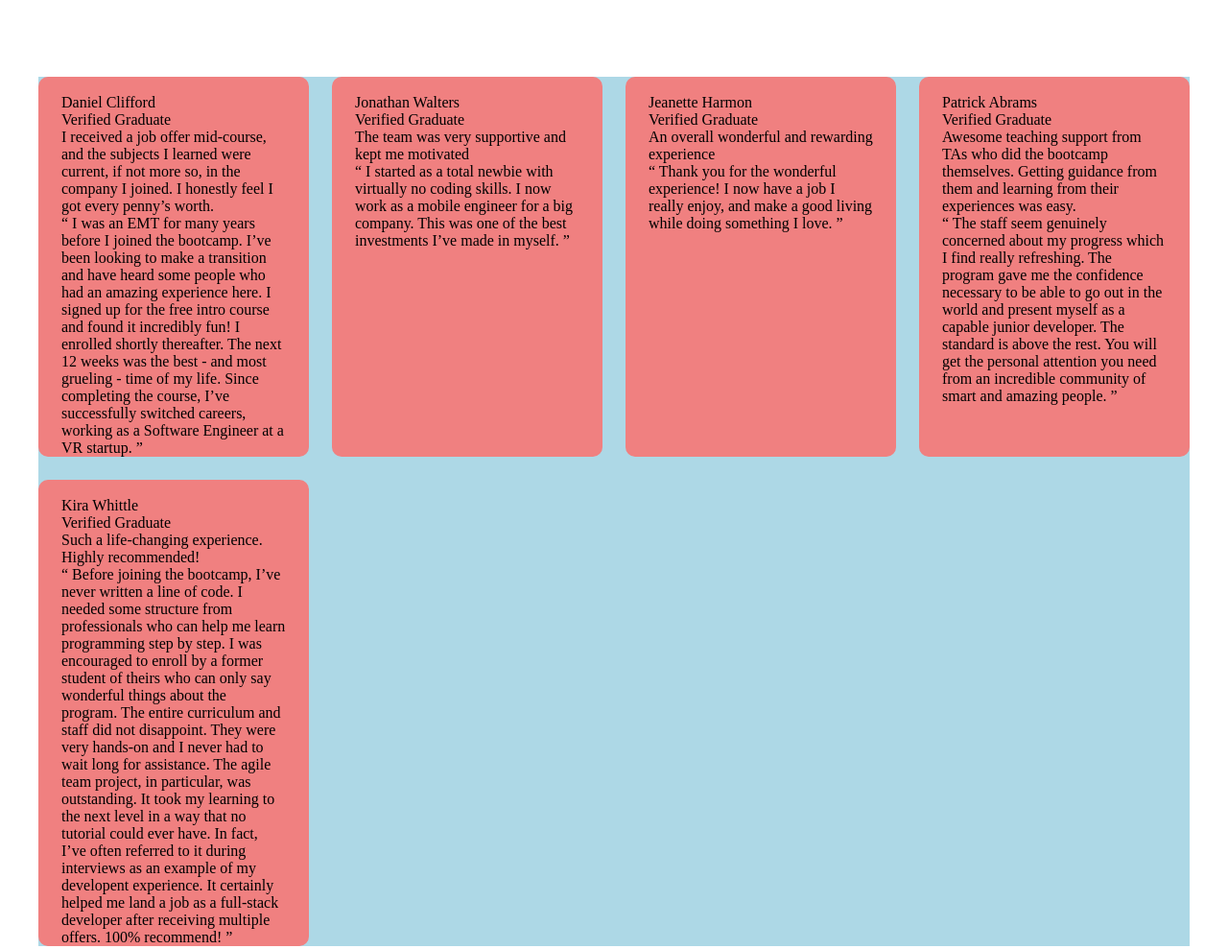
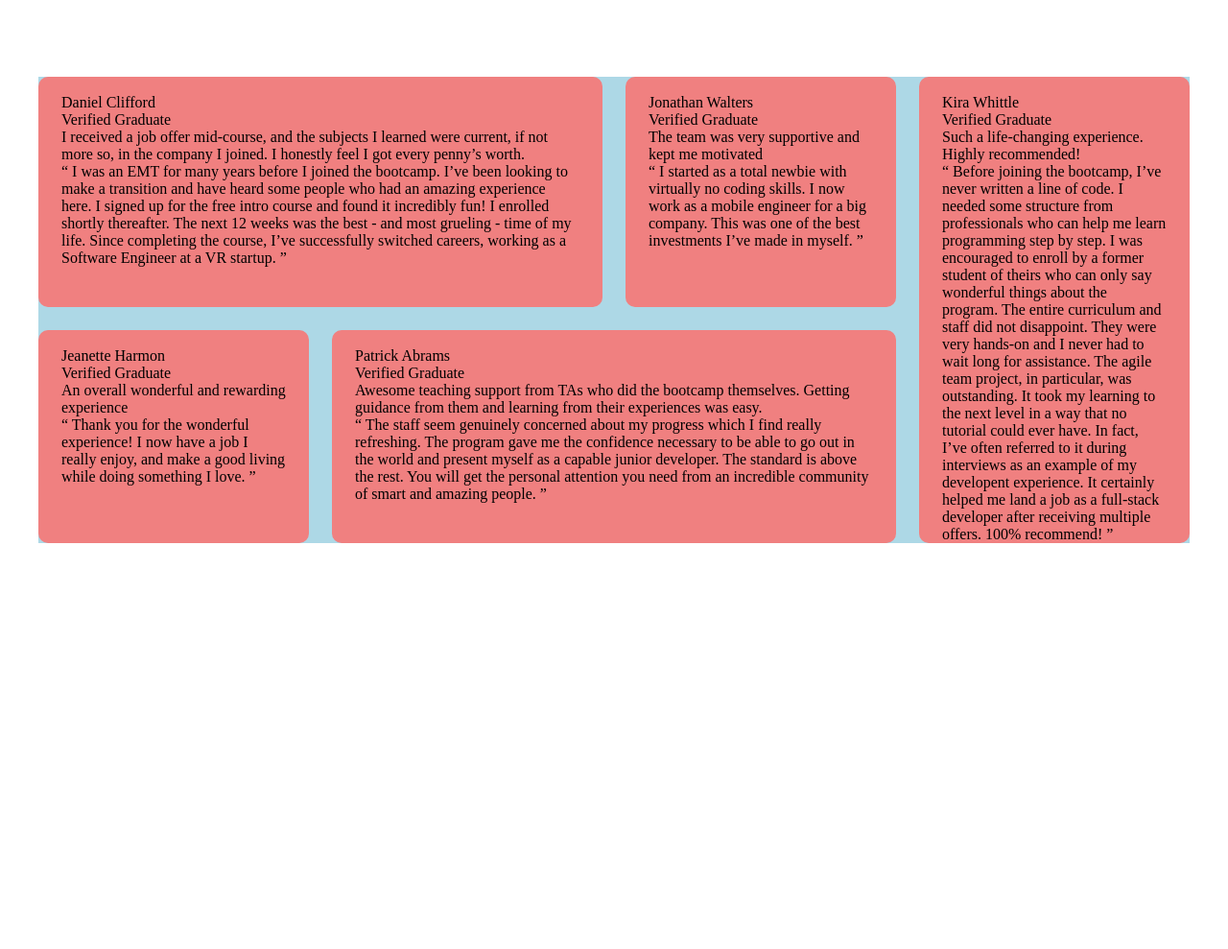
Before and after one commit to RayaneBengaoui/FM_challenge6_testimonials_grid, a plain HTML site: page index.html in a window 1280 px wide. Shown: the whole page at 96% size. After the commit the page ends 800 px from the top, so only its background shows below. Drawn offline with Linux system fonts and the light colour scheme.

Commit message:
Positionning cards with grid column/row

```diff
--- a/index.html
+++ b/index.html
@@ -27,7 +27,7 @@
   </head>
   <body>
     <main>
-      <div class="card">
+      <div class="card card-1">
         <div class="card-profile">
           <img src="" alt="" />
           <div class="name">Daniel Clifford</div>
@@ -48,7 +48,7 @@
           a Software Engineer at a VR startup. ”
         </div>
       </div>
-      <div class="card">
+      <div class="card card-2">
         <div class="card-profile">
           <img src="" alt="" />
           <div class="name">Jonathan Walters</div>
@@ -63,7 +63,7 @@
           investments I’ve made in myself. ”
         </div>
       </div>
-      <div class="card">
+      <div class="card card-3">
         <div class="card-profile">
           <img src="" alt="" />
           <div class="name">Jeanette Harmon</div>
@@ -75,7 +75,7 @@
           enjoy, and make a good living while doing something I love. ”
         </div>
       </div>
-      <div class="card">
+      <div class="card card-4">
         <div class="card-profile">
           <img src="" alt="" />
           <div class="name">Patrick Abrams</div>
@@ -95,7 +95,7 @@
           people. ”
         </div>
       </div>
-      <div class="card">
+      <div class="card card-5">
         <div class="card-profile">
           <img src="" alt="" />
           <div class="name">Kira Whittle</div>
--- a/styles/_card.scss
+++ b/styles/_card.scss
@@ -3,3 +3,28 @@
   border-radius: 10px;
   padding: 0rem 1.5rem;
 }
+
+.card-1 {
+  grid-column: 1/ 3;
+  grid-row: 1;
+}
+
+.card-2 {
+  grid-column: 3/ 4;
+  grid-row: 1;
+}
+
+.card-3 {
+  grid-column: 1/ 2;
+  grid-row: 2;
+}
+
+.card-4 {
+  grid-column: 2/ 4;
+  grid-row: 2;
+}
+
+.card-5 {
+  grid-column: 4/ 5;
+  grid-row: 1/3;
+}
```
Also changed, not shown: styles/style.css, 1 other file.
